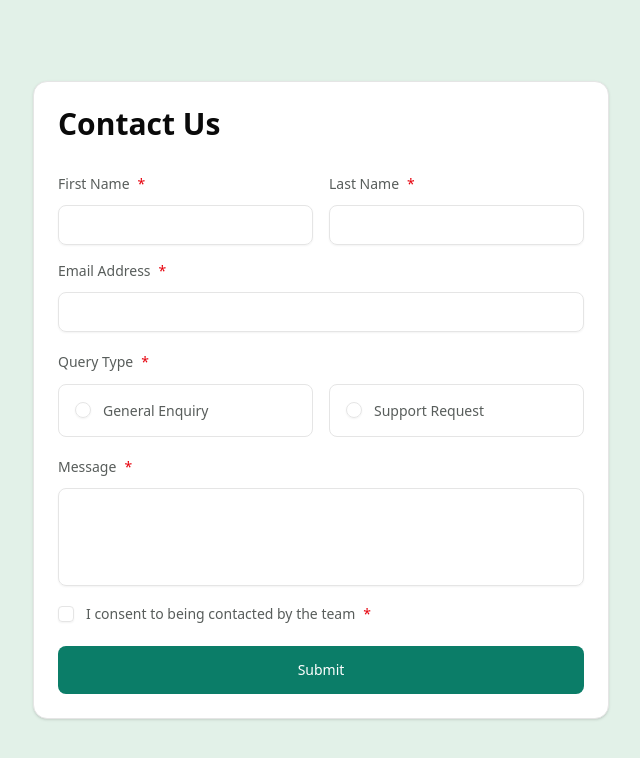
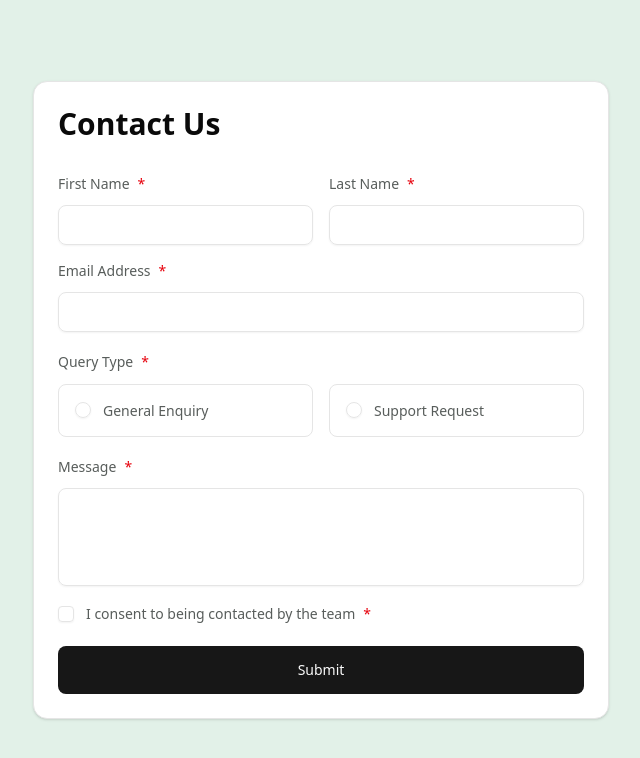
Before and after one commit to Hashir-3105/next.js-contact-form, a Next.js app: page /contact-us in a window 1280 px wide. Shown: the top 758 px of the page, without its empty margins (319-959 px from the left). Built offline with nearby package versions, Linux system fonts and the light colour scheme.

Commit message:
disable submit button while form is submitting and remove unused button variant

```diff
--- a/components/contact/contact-form.jsx
+++ b/components/contact/contact-form.jsx
@@ -92,7 +92,7 @@ export function ContactForm() {
           </CardContent>
           <CardFooter>
             <Button
-              variant="customPrimary"
+              disabled={isSubmitting}
               type="submit"
               className={"h-12 w-full"}
             >
--- a/components/ui/button.jsx
+++ b/components/ui/button.jsx
@@ -10,7 +10,6 @@ const buttonVariants = cva(
     variants: {
       variant: {
         default: "bg-primary text-primary-foreground hover:bg-primary/90",
-        customPrimary: "bg-btn-primary text-white hover:brightness-90",
         destructive:
           "bg-destructive text-white hover:bg-destructive/90 focus-visible:ring-destructive/20 dark:focus-visible:ring-destructive/40 dark:bg-destructive/60",
         outline:
```
